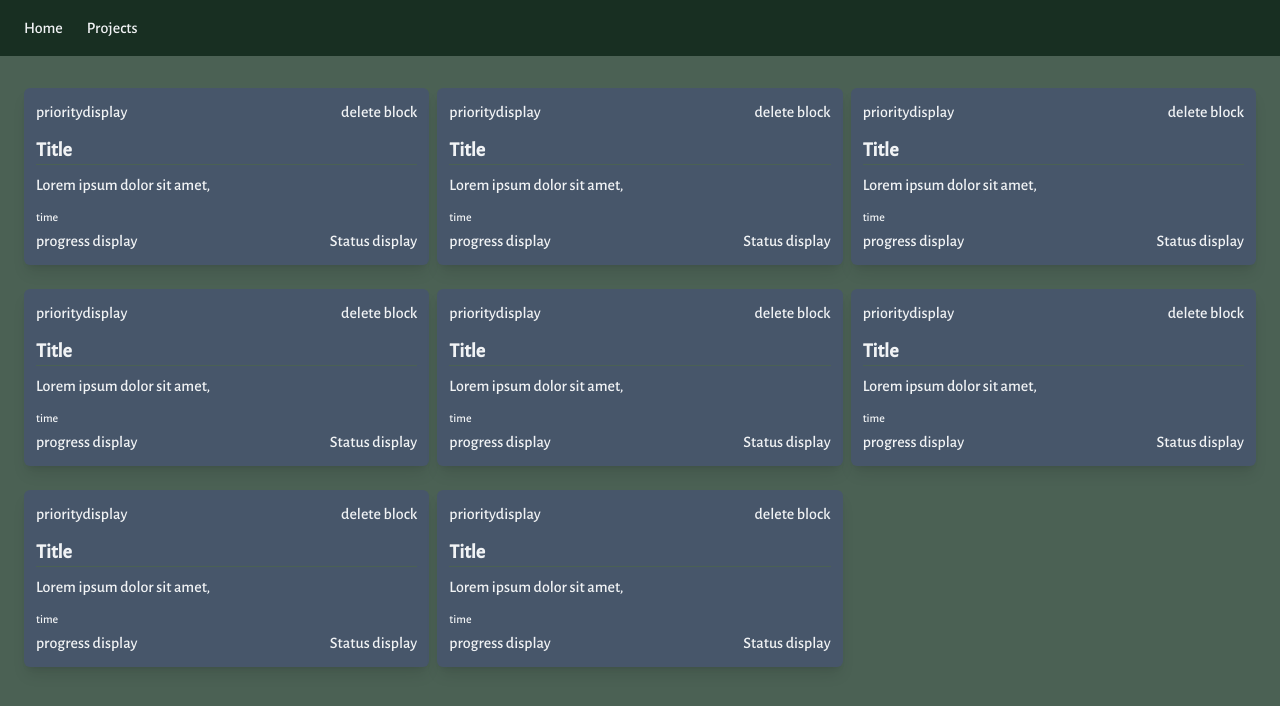
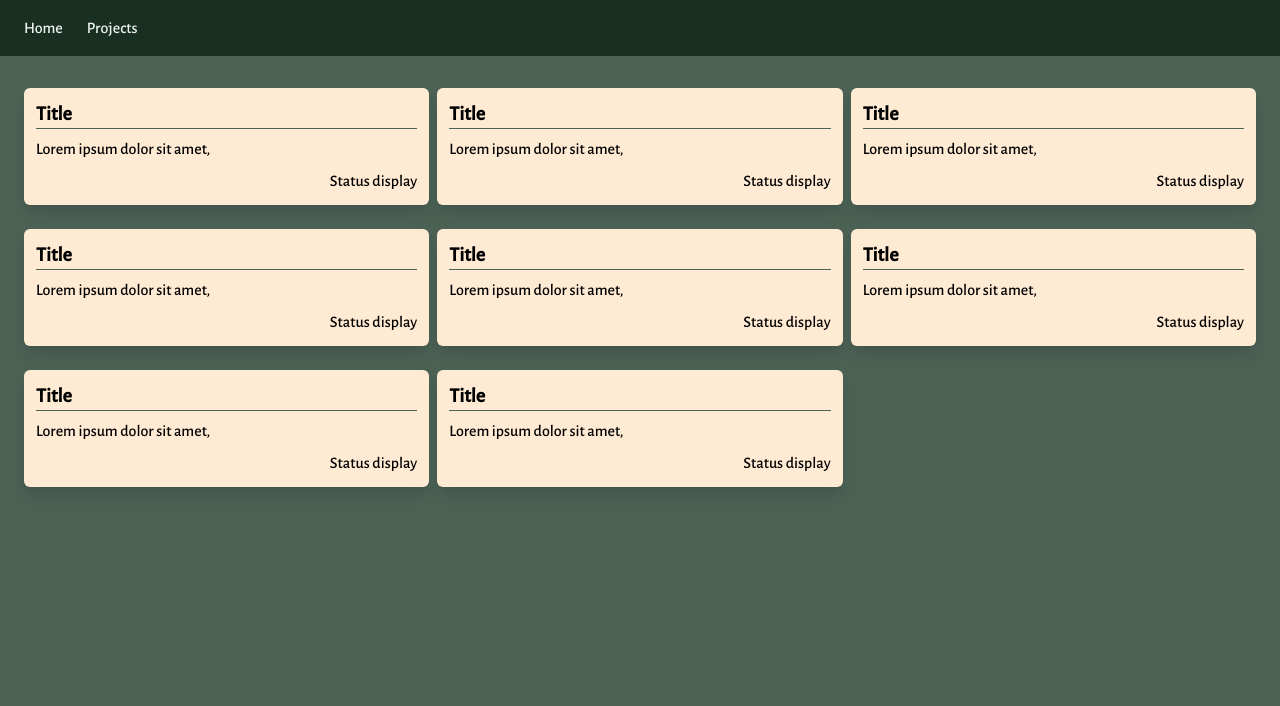
Before and after one commit to arob12inson/portfolio, a Next.js app: page /Projects in a window 1280 px wide. Shown: the top 706 px of the page. Built offline with nearby package versions, Linux system fonts and the light colour scheme.

Commit message:
Card styling

```diff
--- a/app/(components)/ProjectCard.tsx
+++ b/app/(components)/ProjectCard.tsx
@@ -2,22 +2,17 @@ import Image from "next/image";
 
 const ProjectCard = () => {
   return (
-    <div className="flex flex-col bg-card hover:bg-card-hover rounded-md shadow-lg p-3 m-2 min-w-full">
-      <div className="flex mb-3">
-        prioritydisplay
-        <div className="ml-auto">delete block</div>
-      </div>
+    <div className="flex flex-col bg-card hover:bg-card-hover rounded-md shadow-lg p-3 m-2 min-w-full text-black">
       <h4>Title</h4>
       <hr className="h-px border-0 bg-page mb-2" />
-      <p className="whitespace-pre-wrap">Lorem ipsum dolor sit amet,</p>
+      <p className="whitespace-pre-wrap text-black">
+        Lorem ipsum dolor sit amet,
+      </p>
       <div className="flex-grow"></div>
       <div className="flex mt-2">
-        <div className="flex flex-col">
-          <p className="text-xs my-1">time</p>
-          progress display
-        </div>
         <div className="ml-auto flex items-end">Status display</div>
       </div>
+      {/* TODO maybe add some icons? like the github repo? */}
     </div>
 
     // <div className="flex flex-col">
--- a/tailwind.config.ts
+++ b/tailwind.config.ts
@@ -11,8 +11,8 @@ const config: Config = {
       colors: {
         nav: "#182f22",
         page: "#4b6154",
-        card: "#47566a",
-        "card-hover": "#4f5e74",
+        card: "#ffead3",
+        "card-hover": "#ebd8c3",
         "default-text": "#f1f3f5",
         "blue-accent": "#0084d4",
         "blue-accent-hover": "#009fff",
```
